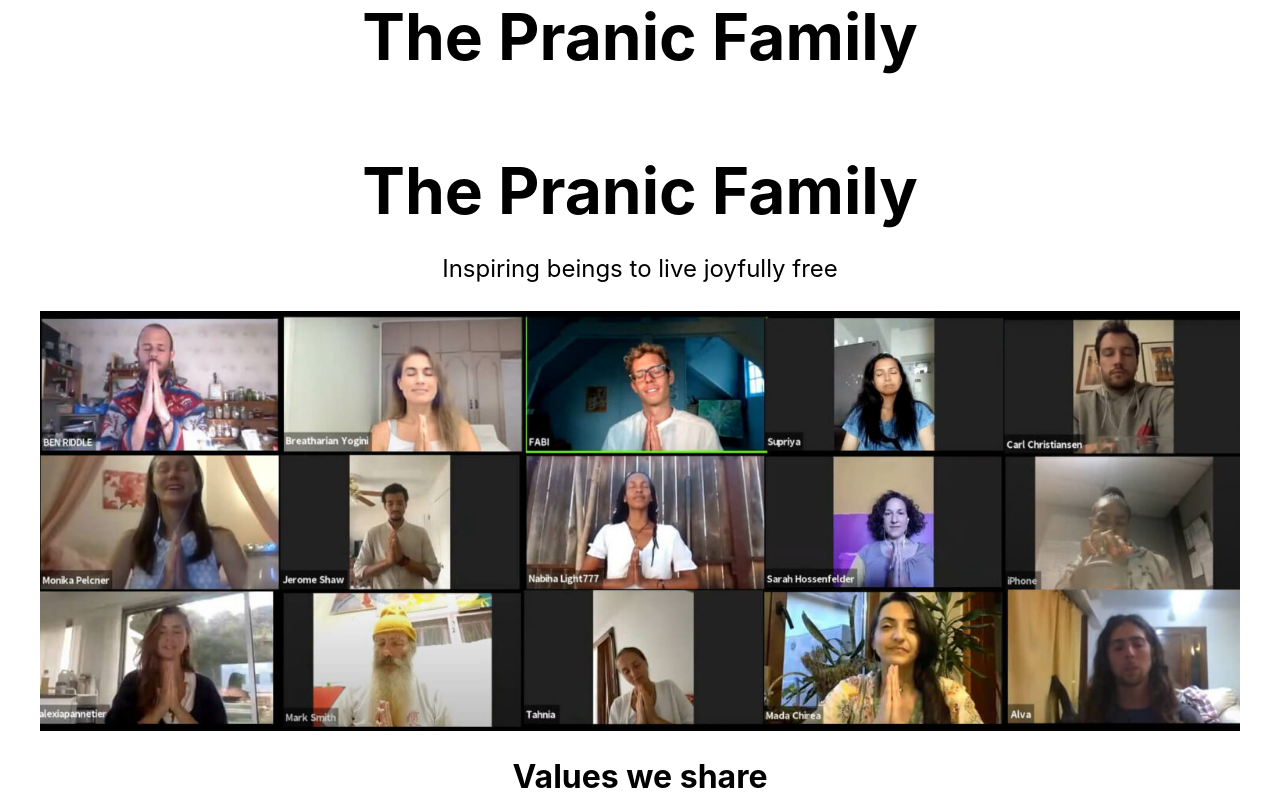
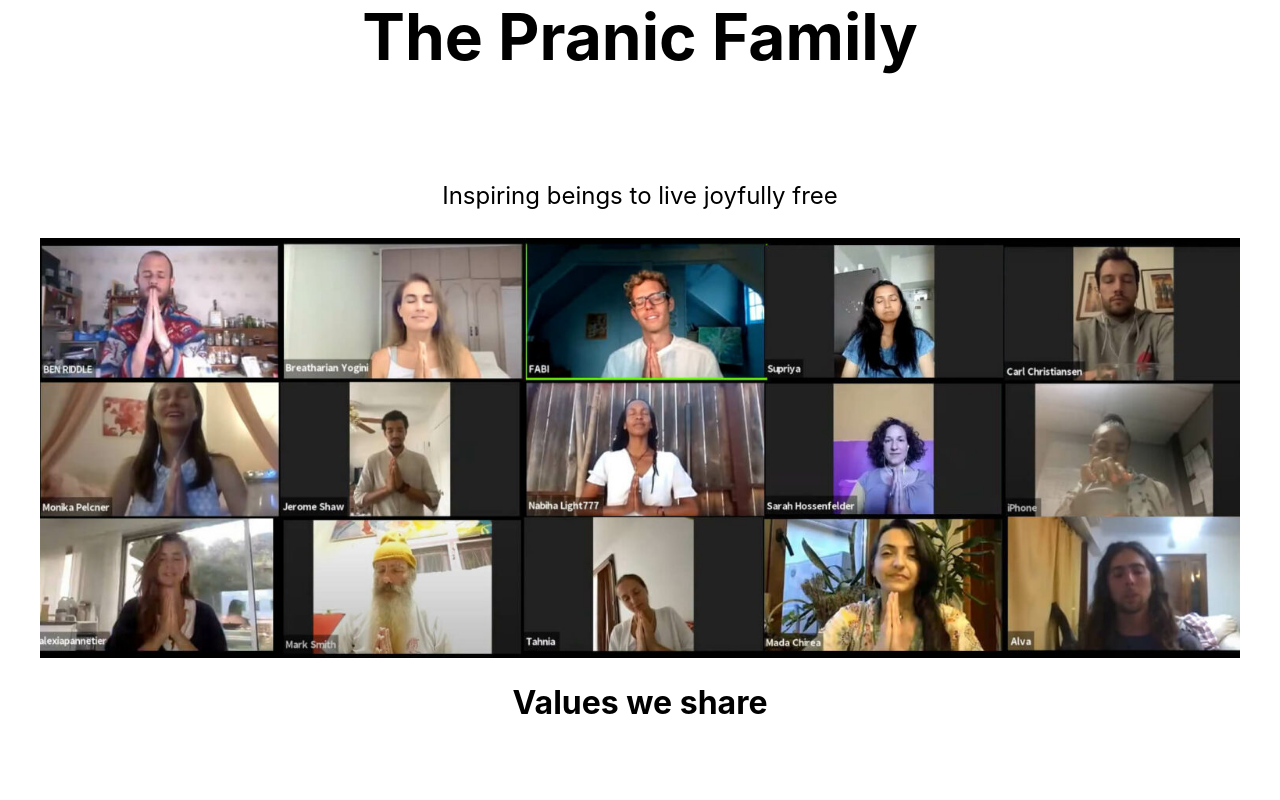
Before and after one commit to fsoudiere/pranicfam, a Next.js app: page / in a window 1280 px wide. Shown: the top 800 px of the page. Built offline with nearby package versions, Linux system fonts and the light colour scheme.

Commit message:
rm title

```diff
--- a/pages/index.js
+++ b/pages/index.js
@@ -16,9 +16,7 @@ export default function Home() {
       <main className={styles.main}>
 
         <div>
-        <h1 className={styles.title}>
-          The Pranic Family
-        </h1>
+
         <p className={styles.description}>
           Inspiring beings to live joyfully free
         </p>
```
